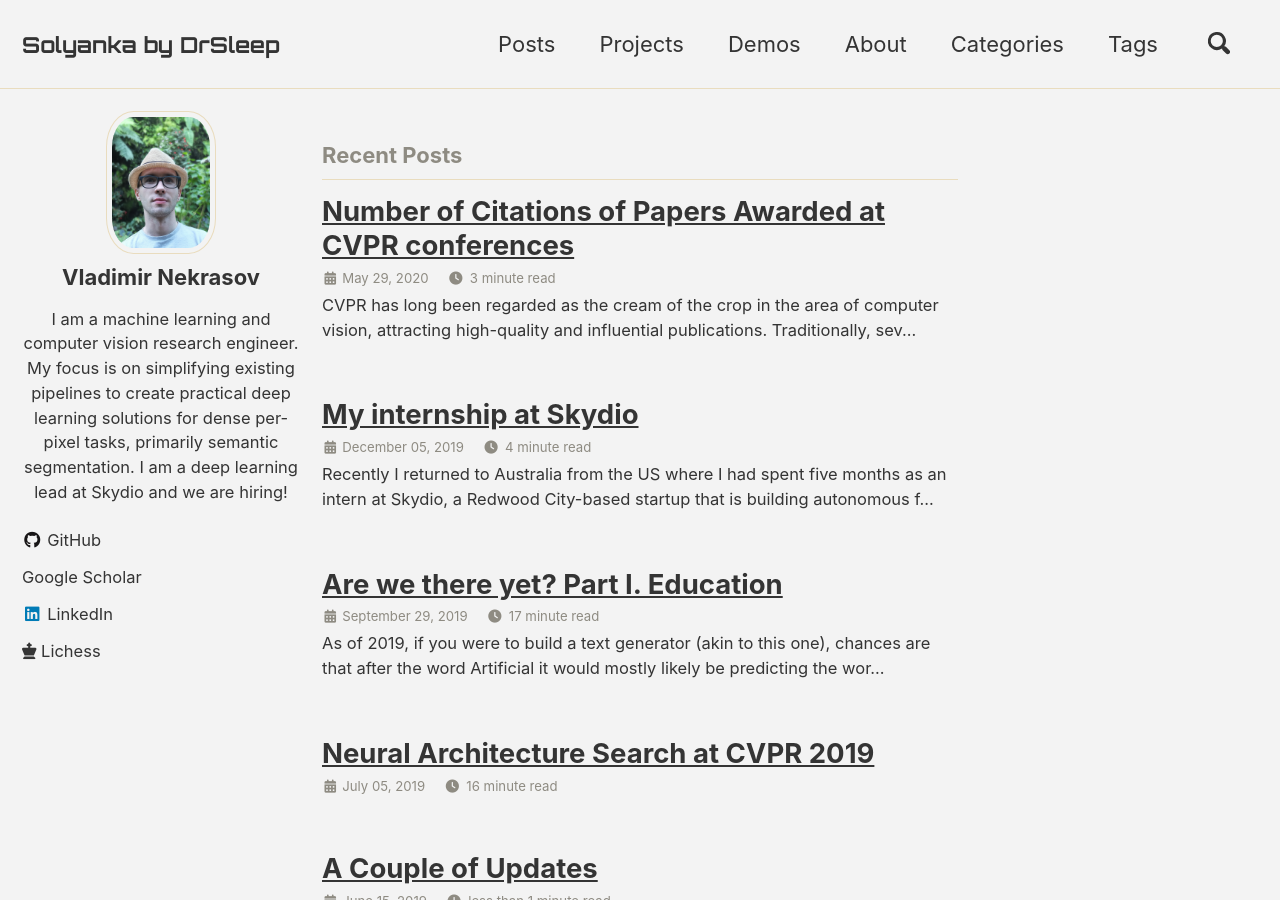
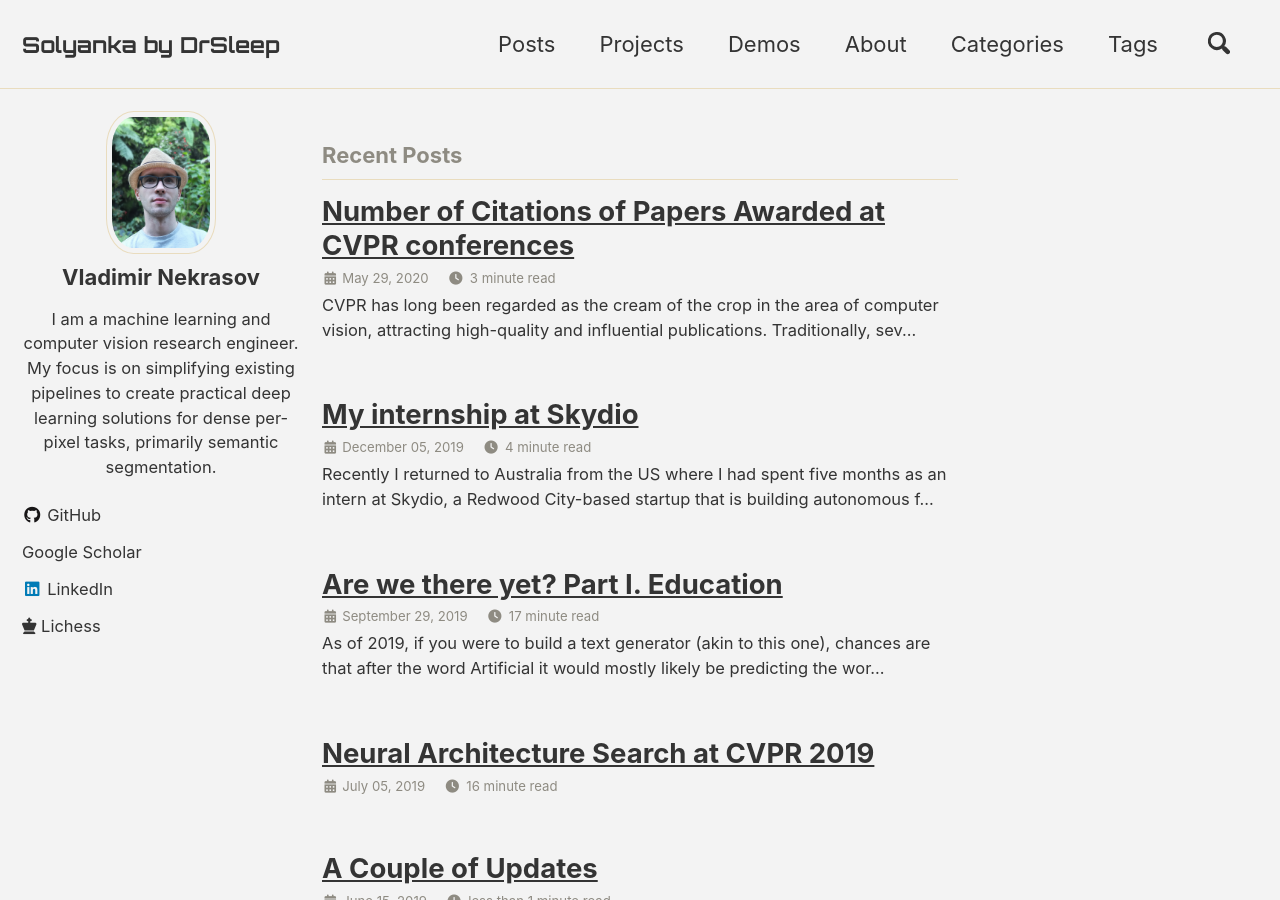
Before and after one commit to DrSleep/drsleep.github.io, a Jekyll site: the page built from index.html, in a window 1280 px wide and 900 px high. Built offline with Jekyll 4.4.1, drawn with Linux system fonts in a browser that asks for light colours; cached includes are drawn as plain includes; nearby versions of some CDN libraries; the list of posts is cut into pages by our own code; a style sheet for code colours, icons or effects is not loaded.

Commit message:
Updated info

```diff
--- a/_config.yml
+++ b/_config.yml
@@ -63,8 +63,7 @@ author:
   name   : "Vladimir Nekrasov"
   avatar : "/images/newava.jpg"
   bio    : "I am a machine learning and computer vision research engineer.
-  My focus is on simplifying existing pipelines to create practical deep learning solutions for dense per-pixel tasks, primarily semantic segmentation.
-  I am a deep learning lead at Skydio and we are hiring!"
+  My focus is on simplifying existing pipelines to create practical deep learning solutions for dense per-pixel tasks, primarily semantic segmentation."
   links:
     - label: "GitHub"
       icon: "fab fa-fw fa-github"
```
